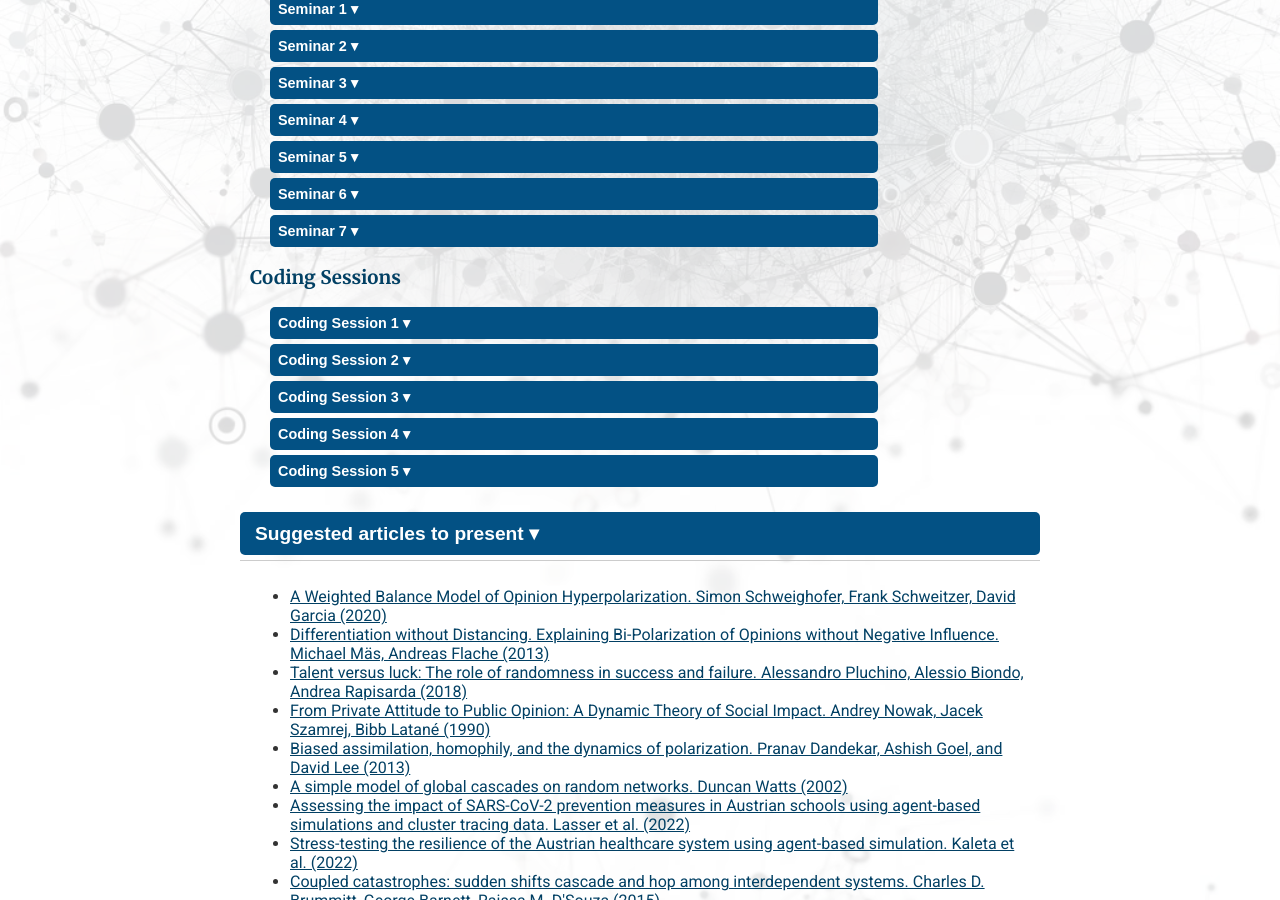
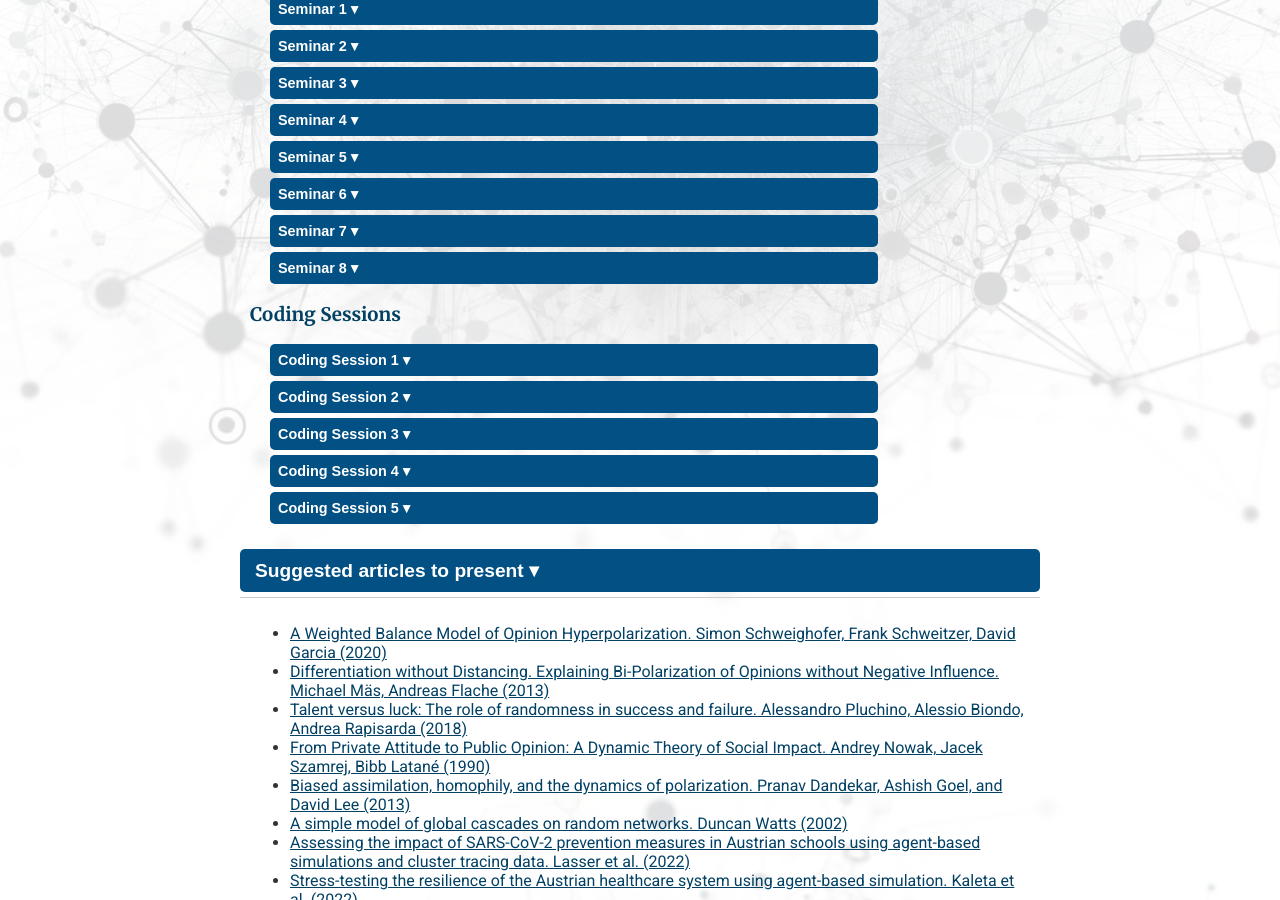
Before and after one commit to giordano-demarzo/giordano-demarzo.github.io, a Jekyll site: the page built from Computational_Modeling.markdown, in a window 1280 px wide and 900 px high, scrolled down 1775 px. Built offline with Jekyll 4.4.1, drawn with Linux system fonts in a browser that asks for light colours.

Commit message:
seminar 8

```diff
--- a/Computational_Modeling.markdown
+++ b/Computational_Modeling.markdown
@@ -188,7 +188,17 @@
                    </ul>
            </div>
        </div>
+       <div class="nested-accordion">
+           <button class="nested-accordion-button">Seminar 8 &#9662;</button>
+           <div class="nested-accordion-content">
+               <h4>Readings and Slides</h4>
+                   <ul>
+                       <li><a href="/files/CMSS_Seminar8.pdf">Slides</a></li>
+                   </ul>
+               <h4>Additional Readings</h4>
 
+           </div>
+       </div>
 
        <h3> Coding Sessions </h3>
       	<div class="nested-accordion">
```
Also changed, not shown: 1 other file.
